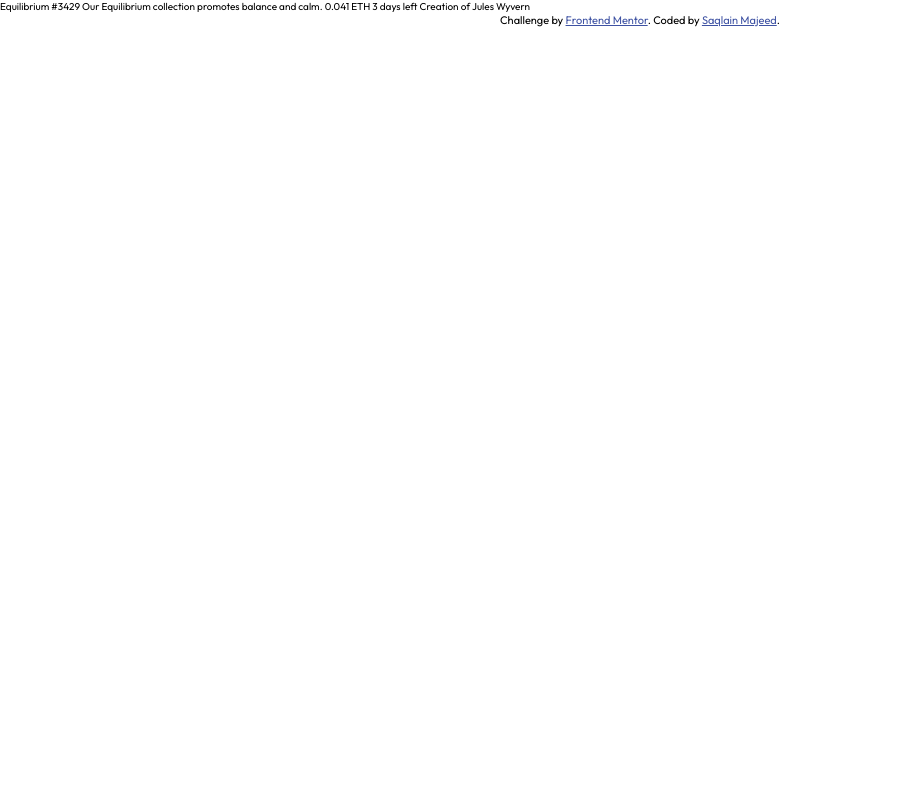
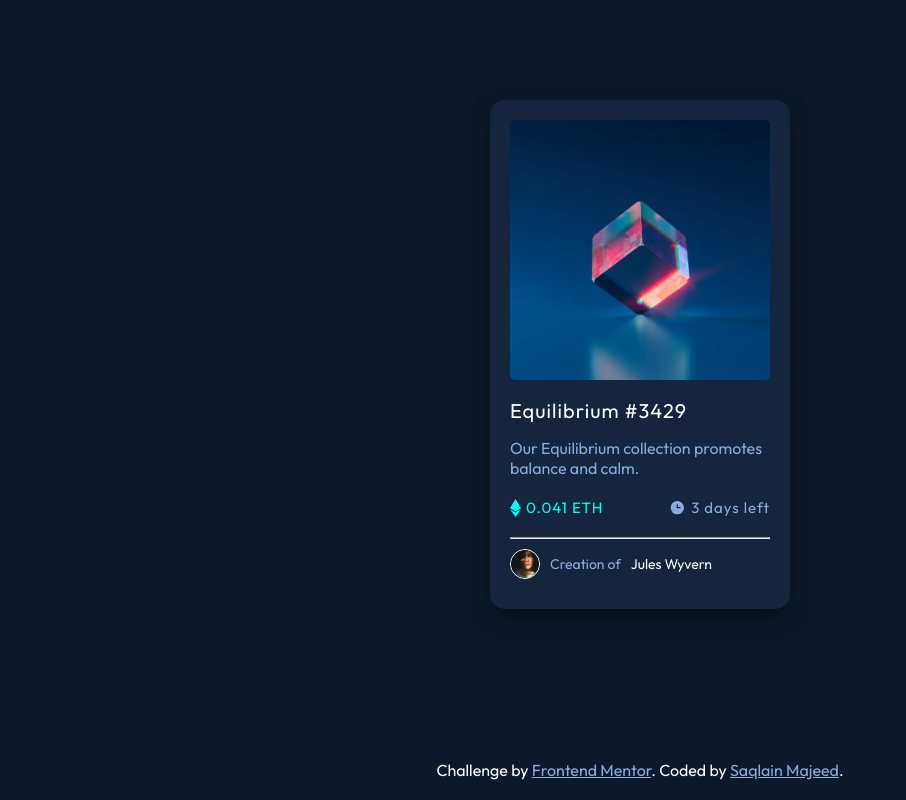
Before and after one commit to SMajeed00/Card_design, a plain HTML site: page index.html in a window 1280 px wide. Shown: the whole page, without its empty margins (0-906 px from the left). Drawn offline with Linux system fonts and the light colour scheme.

Commit message:
design Completed

```diff
--- a/index.html
+++ b/index.html
@@ -15,19 +15,38 @@
 </head>
 <body>
   <div class="container">
-    Equilibrium #3429
+    <div class="card">
+      <div>
+        <img src="./images/image-equilibrium.jpg" alt="Crystal View" class="card__img">
+      </div>
+      <div class="card__heading">
+        Equilibrium #3429
+      </div>
+      <div class="card__description">
+        Our Equilibrium collection promotes balance and calm.
+      </div>
+      <div class="card__detail">
+        <div class="card__detail-price">
+          <svg width="11" height="18" xmlns="http://www.w3.org/2000/svg"><path d="M11 10.216 5.5 18 0 10.216l5.5 3.263 5.5-3.262ZM5.5 0l5.496 9.169L5.5 12.43 0 9.17 5.5 0Z" fill="#00FFF8"/></svg>
+          0.041 ETH
+        </div>
+        <div class="card__detail-days">
+          <svg width="17" height="17" xmlns="http://www.w3.org/2000/svg"><path d="M8.305 2.007a6.667 6.667 0 1 0 0 13.334 6.667 6.667 0 0 0 0-13.334Zm2.667 7.334H8.305a.667.667 0 0 1-.667-.667V6.007a.667.667 0 0 1 1.334 0v2h2a.667.667 0 0 1 0 1.334Z" fill="#8BACD9"/></svg>
+          3 days left
+        </div>
+      </div>
 
-    Our Equilibrium collection promotes balance and calm.
+      <hr>
+      <div class="card__footer">
+        <img src="./images/image-avatar.png" alt="Person" class="card__footer-img">
+        Creation of <span>Jules Wyvern</span>
+      </div>
+    </div>
 
-    0.041 ETH
-    3 days left
-
-    Creation of Jules Wyvern
-
-    <div class="attribution">
-      Challenge by <a href="https://www.frontendmentor.io?ref=challenge" target="_blank">Frontend Mentor</a>.
-      Coded by <a href="#">Saqlain Majeed</a>.
-    </div>
+      <div class="attribution">
+        Challenge by <a href="https://www.frontendmentor.io?ref=challenge" target="_blank" class="attribution__link">Frontend Mentor</a>.
+        Coded by <a href="https://github.com/SMajeed00" class="attribution__link">Saqlain Majeed</a>.
+      </div>
   </div>
 </body>
 </html>
--- a/sass/style.scss
+++ b/sass/style.scss
@@ -20,13 +20,114 @@ html{
   --color-dark-blue-2: hsl(216, 50%, 16%); /* card background*/
   --color-dark-blue-3: hsl(215, 32%, 27%); /* line background*/
   --color-white: hsl(0, 0%, 100%);
+  --color-text: rgb(201, 209, 217);
+  --color-price: #00FFF8;
+  --color-grey: #8BACD9;
 }
 
-.attribution {
-  font-size: 11px;
-  text-align: center;
+.container{
+  background-color: var(--color-dark-blue-1);
+  min-height: 100vh;
+  display: flex;
+  flex-direction: column;
+  justify-content: space-between;
+  align-items: center;
+
+  .card{
+    margin-top: 10rem;
+    display: flex;
+    flex-direction: column;
+    justify-content: center;
+    width: 30rem;
+    padding: 2rem;
+    border-radius: 1.5rem;
+    background-color: var(--color-dark-blue-2);
+    box-shadow: 0 1rem 2rem rgba(0, 0, 0, .4);
+
+    @media only screen and (max-width: 400px) {
+      margin-top: 2rem;
+    }
+
+    &__img{
+      align-self: center;
+      width: 26rem;
+      border-radius: .5rem;
+      transition: all .3s;
+
+      &:hover{
+        box-shadow: 0 1rem 2rem rgba(0, 0, 0, .2);
+        transform: scale(1.01);
+      }
+    }
+
+    &__heading{
+      color: var(--color-white);
+      font-size: 2rem;
+      margin: 1.5rem 0;
+      letter-spacing: .1rem;
+    }
+
+    &__description{
+      color: var(--color-grey);
+      font-size: 1.6rem;
+    }
+
+    &__detail{
+      display: flex;
+      justify-content: space-between;
+      margin: 2rem 0;
+      font-size: 1.5rem;
+      letter-spacing: .1rem;
+
+      &-price{
+        display: flex;
+        align-items: center;
+        gap: .5rem;
+        color: var(--color-price);
+      }
+
+      &-days{
+        display: flex;
+        align-items: center;
+        gap: .5rem;
+        color: var(--color-grey);
+      }
+    }
+
+    &__footer{
+      display: flex;
+      justify-content: start;
+      align-items: center;
+      margin: 1rem 0;
+      font-size: 1.4rem;
+      color: var(--color-grey);
+      gap: 1rem;
+
+      &-img{
+        width: 3rem;
+        border-radius: 50%;
+        border: 1px solid var(--color-white);
+
+      }
+
+      span{
+        color: var(--color-white);
+      }
+    }
+  }
+
+  .attribution {
+    font-size: 1.6rem;
+    text-align: center;
+    margin-bottom: 2rem;
+    color: var(--color-white);
+
+    @media only screen and (max-width: 400px) {
+      margin-top: 2rem;
+    }
+
+    &__link {
+      color: var(--color-grey);
+    }
+  }
 }
-
-.attribution a {
-  color: hsl(228, 45%, 44%);
-}
```
Also changed, not shown: css/style.css, 1 other file.
